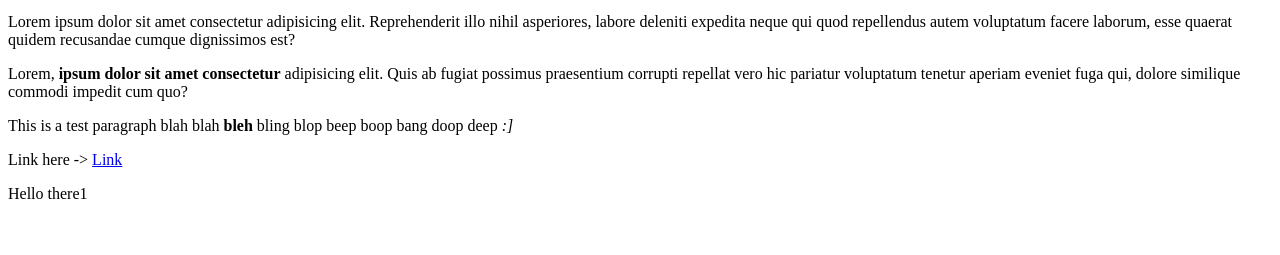
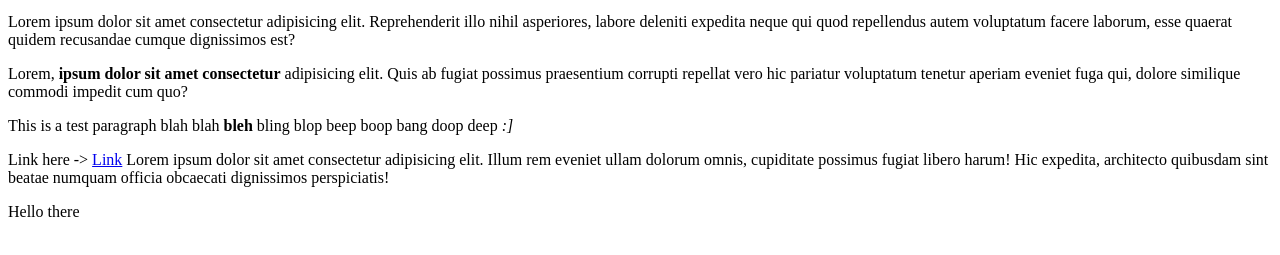
Before and after one commit to PlasmaZer0/skimzr, a plain HTML site: page index.html in a window 1280 px wide. Shown: the part 119-374 px from the top of the page. Drawn offline with Linux system fonts and the light colour scheme.

Commit message:
Changed content 2

```diff
--- a/index.html
+++ b/index.html
@@ -13,10 +13,10 @@
         <p>Lorem, <b>ipsum dolor sit amet consectetur</b> adipisicing elit. Quis ab fugiat possimus praesentium corrupti repellat vero hic pariatur voluptatum tenetur aperiam eveniet fuga qui, dolore similique commodi impedit cum quo?</p>
 
         <p>This is a test paragraph blah blah <b>bleh</b> bling blop beep boop bang doop deep <em>:]</em></p>
-        <p>Link here -> <a href="#">Link</a></p>
+        <p>Link here -> <a href="#">Link</a> Lorem ipsum dolor sit amet consectetur adipisicing elit. Illum rem eveniet ullam dolorum omnis, cupiditate possimus fugiat libero harum! Hic expedita, architecto quibusdam sint beatae numquam officia obcaecati dignissimos perspiciatis!</p>
 
         <span>
-            <span>Hello there1</span>
+            <span>Hello there</span>
         </span>
     </body>
 </html>
```
